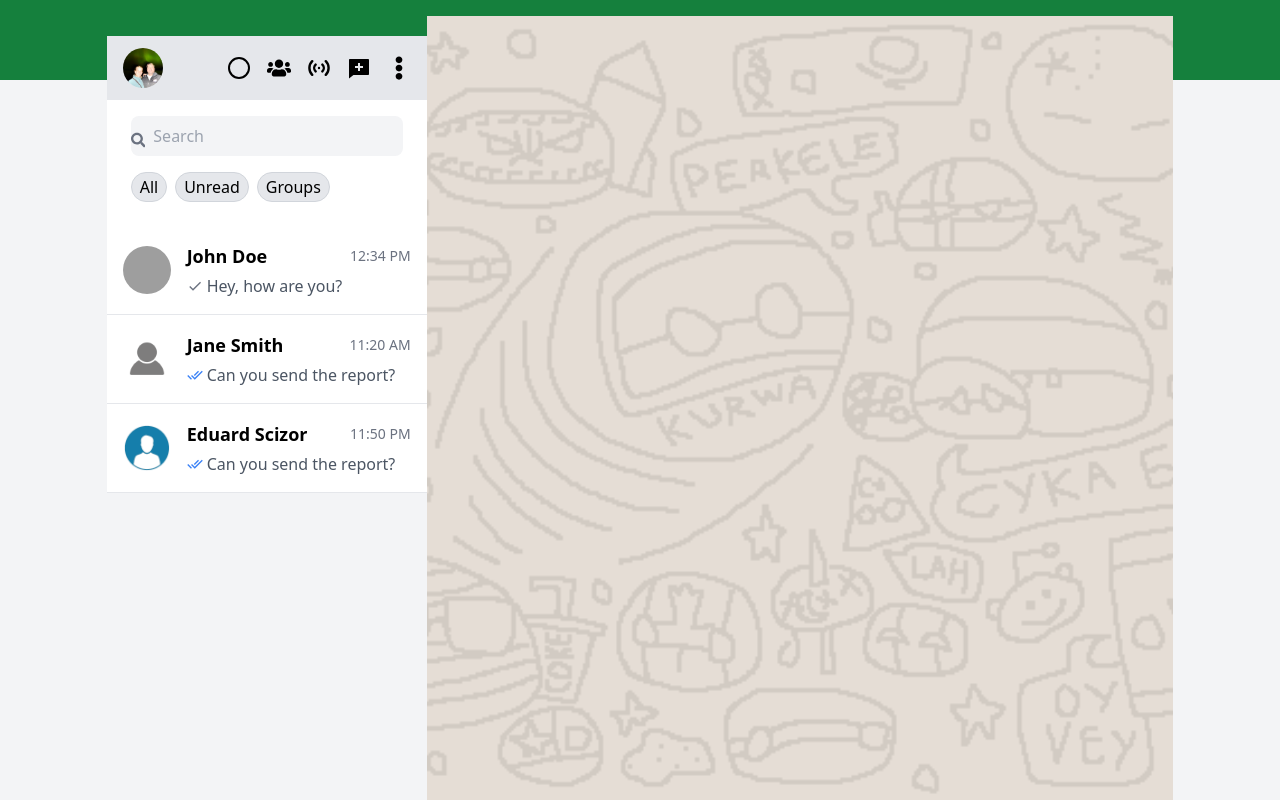
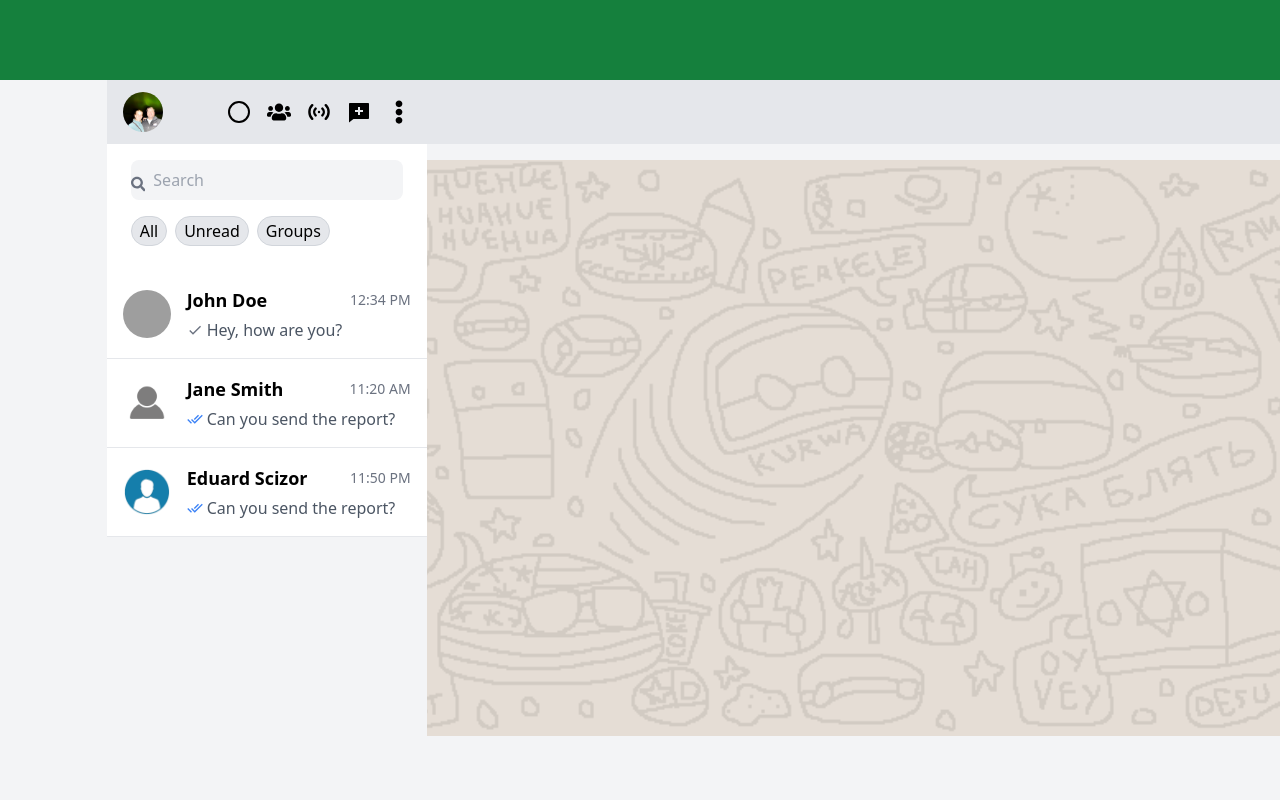
Before and after one commit to marclnomaia/ReactWhatsApp, a React (Create React App) app: page / in a window 1280 px wide. Built offline with nearby package versions, Linux system fonts and the light colour scheme; grey boxes are pictures that could not be loaded.

Commit message:
sixth commit

```diff
--- a/src/App.tsx
+++ b/src/App.tsx
@@ -1,14 +1,9 @@
 import React, { useState } from 'react';
-//import Contacts from './components/Body/Contacts';
-//import Workspace from './components/Body/Workspace';
-//import Wspacetext from './components/Body/Wspacetext';
-//import FixedNavBar from './components/Header/FixedNavBar';
 import FlexNavBar from './components/Header/FlexNavBar';
 import SearchBox from './components/Header/searchBox';
 import ContactsMenu from './components/Body/ContactsMenu';
 import ContactsList from './components/Body/ContactsList';
 import FixedNavBar from './components/Header/FixedNavBar';
-//import FlexFooter from './components/Footer/FlexFooter';
 import FixedFooter from './components/Footer/FixedFooter';
 import Workspace from './components/Body/Workspace';
 
@@ -39,33 +34,25 @@ const App: React.FC = () => {
     setMessages([...messages, newMessage]);
   };
 
+
   return (
     <div className="h-screen w-screen bg-gray-100 relative">
-      <div className="bg-green-700 h-20 absolute top-0 left-0 right-0">
-      </div>
-
-      {/* FixedNavBar */}
-      <div className="absolute top-9 w-full">
-        <div className="grid grid-cols-12">
-          <div className="col-start-5 col-span-7">
-            <FixedNavBar selectedContact={selectedContact} />
-          </div>
-        </div>
-      </div>
+      {/* Green background at the top */}
+      <div className="bg-green-700 h-20 absolute top-0 left-0 right-0 z-0"></div>
 
       {/* Main content area */}
-      <div className="grid grid-cols-12 h-full pt-4">
+      <div className="grid grid-cols-12 h-full pt-20 relative z-10">
         <div className="col-span-1"></div>
         <div className="col-span-3 relative">
-          {/* FlexNavBar with 20px top margin */}
-          <div className="mt-5 mx-0">
+          {/* FlexNavBar */}
+          <div className="absolute top-0 w-full z-20">
             <FlexNavBar />
           </div>
 
           {/* Grid container for SearchBox and ContactsMenu */}
-          <div className="mt-0 mx-0 bg-white p-2 grid grid-rows-auto gap-2">
+          <div className="mt-16 mx-0 bg-white p-2 grid grid-rows-auto gap-2">
             {/* SearchBox */}
-            <div className="h-10">
+            <div className="h-10 ">
               <SearchBox />
             </div>
             {/* ContactsMenu */}
@@ -74,24 +61,29 @@ const App: React.FC = () => {
             </div>
           </div>
           {/* ContactsList */}
-          <div className="mt-0 mx-0 bg-white ">
+          <div className="mt-0 mx-0 bg-white">
             <ContactsList onContactClick={handleContactClick} />
           </div>
         </div>
-        {/* WorkSpace */}
-        <div className="col-start-5 col-span-7">
-          <Workspace messages={messages} />
+
+        <div className="col-span-8 relative h-full">
+          {/* FixedNavBar */}
+          <div className="absolute top-0 w-full z-20">
+            <FixedNavBar selectedContact={selectedContact} />
+          </div>
+
+          {/* Workspace */}
+          <div className="absolute top-20 bottom-16 w-full z-10">
+            <Workspace selectedContact={selectedContact} messages={messages} />
+          </div>
+
+          {/* FixedFooter */}
+          {selectedContact && (
+            <div className="absolute bottom-0 w-full z-20">
+              <FixedFooter onSendMessage={handleSendMessage} />
+            </div>
+          )}
         </div>
-        {/* FixedFooter */}
-        {selectedContact && (
-          <div className="absolute bottom-0 w-full">
-            <div className="grid grid-cols-12">
-              <div className="col-start-5 col-span-7">
-                <FixedFooter onSendMessage={handleSendMessage} />
-              </div>
-            </div>
-          </div>
-        )}
       </div>
     </div>
   );
--- a/src/components/Body/Workspace.tsx
+++ b/src/components/Body/Workspace.tsx
@@ -9,13 +9,24 @@ type Message = {
   status: string;
 };
 
-const WorkSpace: React.FC<{ messages: Message[] }> = ({ messages }) => {
+const Workspace: React.FC<{ selectedContact: any, messages: Message[] }> = ({ selectedContact, messages }) => {
   return (
     <div
-      className="relative grid grid-cols-7 gap-4 h-full p-4"
+      className="relative h-full p-4"
       style={{ backgroundImage: `url(${backgroundImage})`, backgroundSize: 'cover', backgroundPosition: 'center' }}
     >
       <div className="absolute inset-0 bg-opacity-75 rounded-lg p-4 overflow-y-auto h-full">
+        {selectedContact && (
+          <div className="flex items-center justify-between mb-4">
+            <div className="flex items-center">
+              <img src={selectedContact.picture} alt={selectedContact.name} className="w-12 h-12 rounded-full mr-4" />
+              <div>
+                <div className="font-bold">{selectedContact.name}</div>
+                <div className="text-sm text-gray-500">{selectedContact.status}</div>
+              </div>
+            </div>
+          </div>
+        )}
         {messages.map((message) => (
           <div key={message.id} className={`flex ${message.sent ? 'justify-end' : 'justify-start'} mb-4`}>
             <div className={`bg-white p-2 rounded-lg shadow-md max-w-xs`}>
@@ -36,4 +47,4 @@ const WorkSpace: React.FC<{ messages: Message[] }> = ({ messages }) => {
   );
 };
 
-export default WorkSpace;
+export default Workspace;
--- a/src/components/Body/Wspacetext.tsx
+++ /dev/null
@@ -1,7 +0,0 @@
-import React from 'react'
- const Wspacetext = () => {
-  return (
-    <div>Wspacetext</div>
-  )
-}
-export default Wspacetext ;
```
